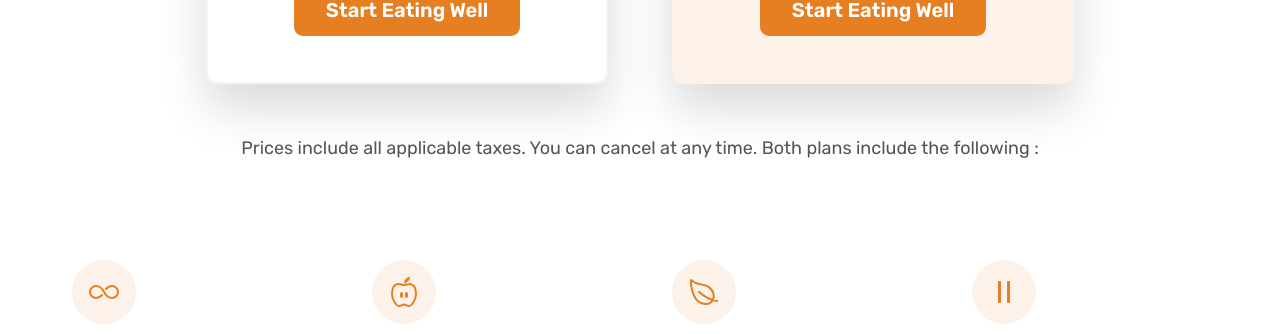
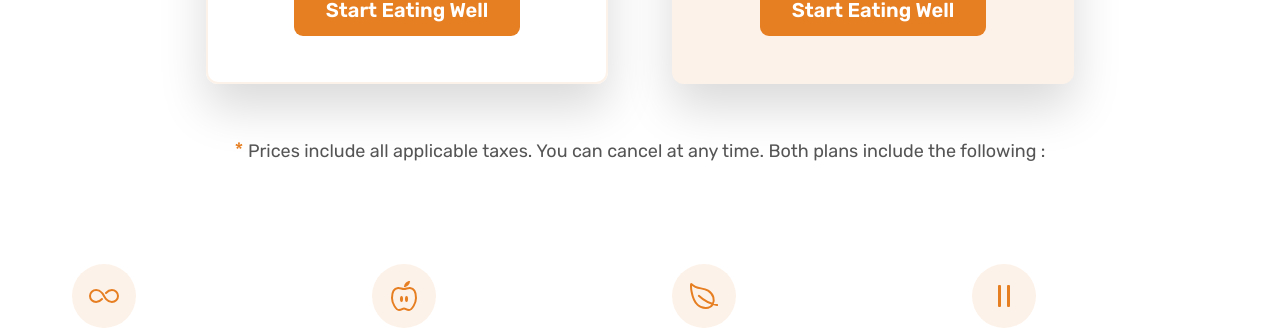
Before and after one commit to M-H-Pourbakhsh/Ominfood, a plain HTML site: page index.html in a window 1280 px wide. Shown: the part 6130-6464 px from the top of the page. Drawn offline with nearby package versions, Linux system fonts and the light colour scheme; some packages are replaced by stand-ins of ours; a script that the page names is missing.

Commit message:
Adding a star with the primary color to the beginning of the plan-details paragraph in the pricing section.

```diff
--- a/css/style.css
+++ b/css/style.css
@@ -457,6 +457,11 @@
   margin-bottom: 9.6rem;
 }
 
+.plan-details span {
+  font-size: 2rem;
+  color: var(--primary-color);
+}
+
 .feature-icon {
   width: 3.2rem;
   height: 3.2rem;
--- a/index.html
+++ b/index.html
@@ -577,7 +577,7 @@
         </div>
         <div class="container">
           <p class="plan-details">
-            Prices include all applicable taxes. You can cancel at any time.
+            <span>*</span> Prices include all applicable taxes. You can cancel at any time.
             Both plans include the following :
           </p>
         </div>
```
